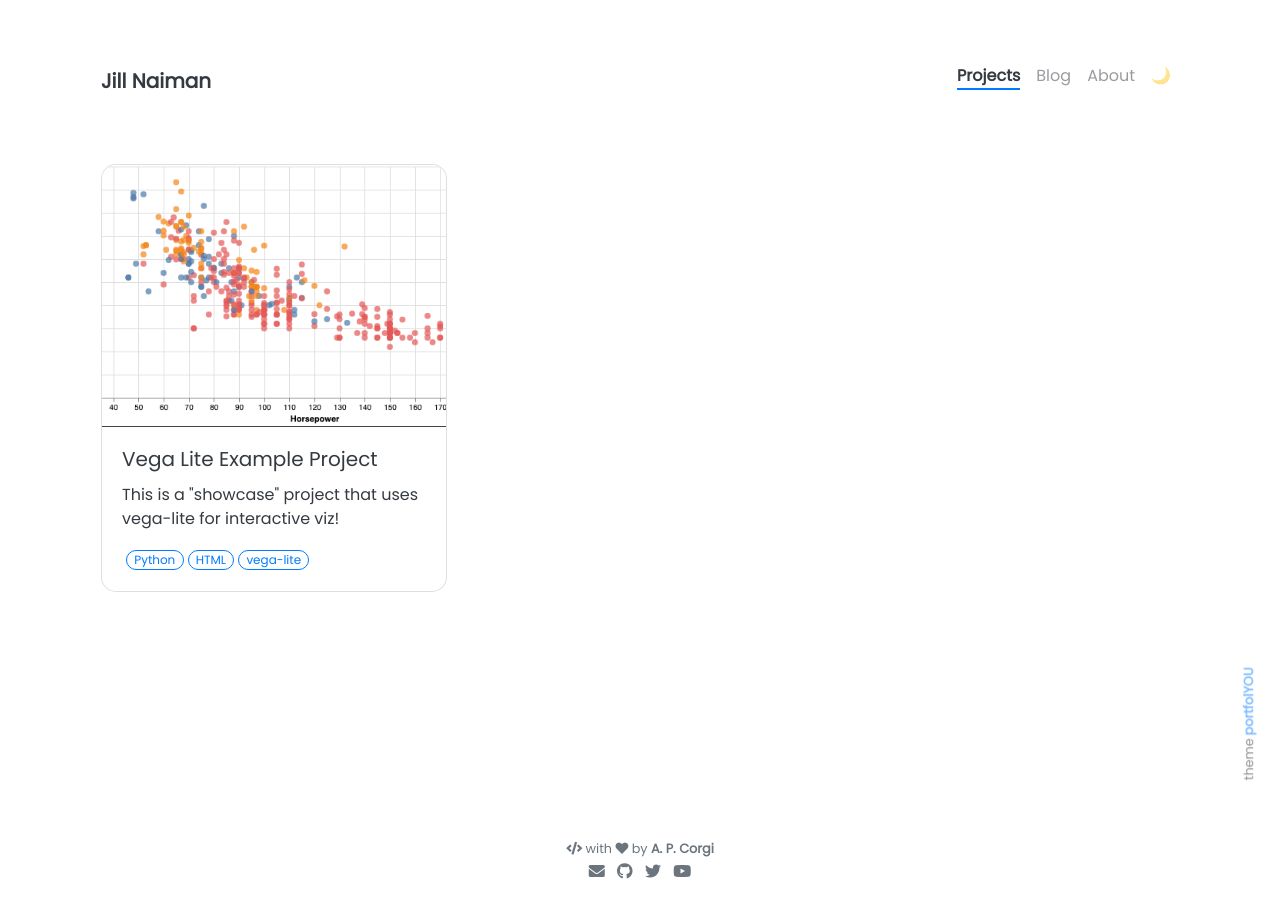
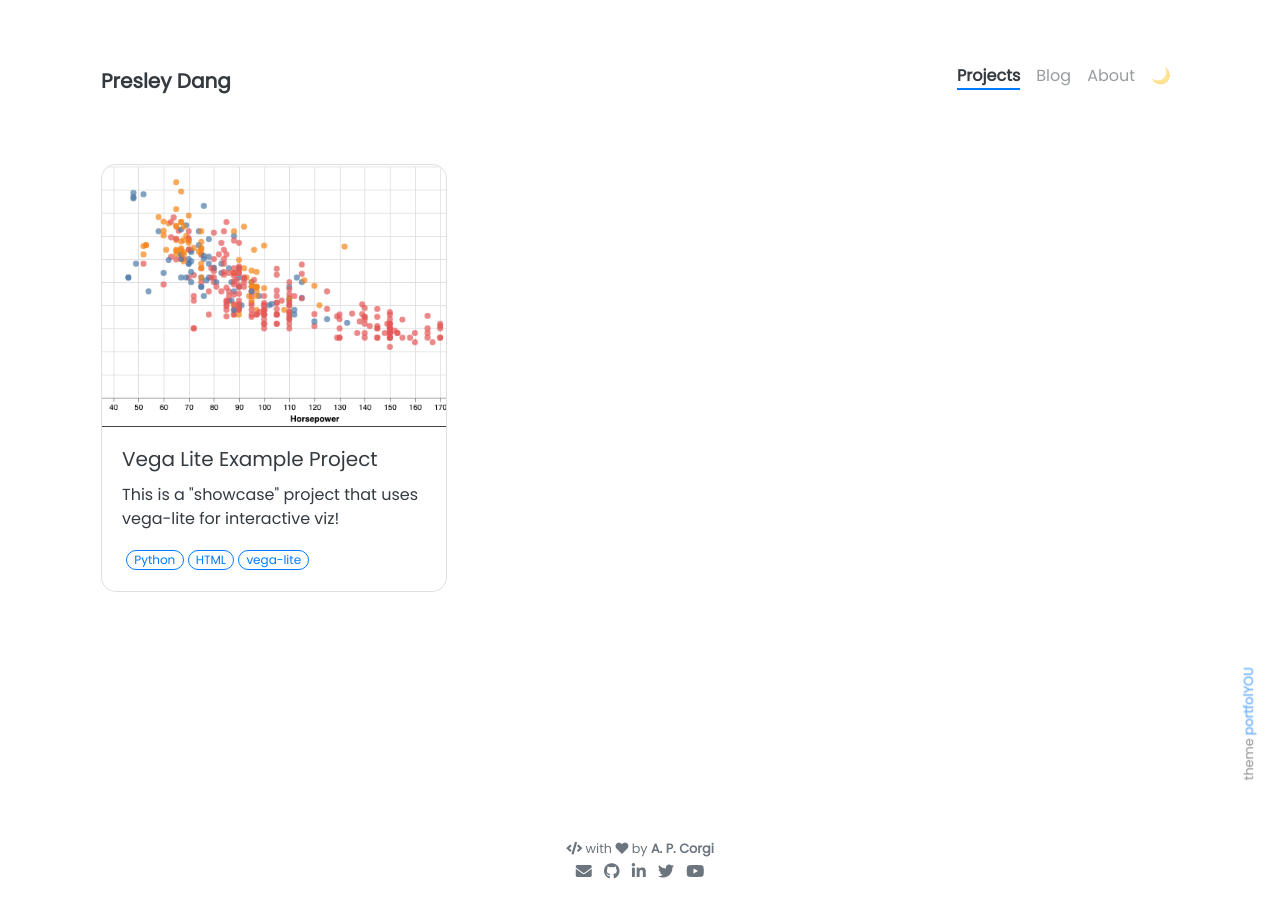
Before and after one commit to presley10/presley10.github.io, a Jekyll site: the page built from pages/projects.html, in a window 1280 px wide. Built offline with Jekyll 4.4.1, drawn with Linux system fonts in a browser that asks for light colours; nearby versions of some CDN libraries.

Commit message:
first change

```diff
--- a/_config.yml
+++ b/_config.yml
@@ -5,12 +5,12 @@
 # NOTE: it looks like you need to rebuild + repush everytime you update this _config.yml file
 
 ### Site Settings ###
-title               : Jill Naiman
+title               : Presley Dang
 description         : >-
                       I am definitely not a corgi!
 baseurl             : ""   # Change to empty quotes if you are hosting your site at <your-username>.github.io directly,
 #                                             otherwise will be hosted at <your-username>.github.io/{{base_url}}
-repository          : jnaiman               # Change to <your-username>/<your-username>.github.io (or remove it if you don't need remote projects)
+repository          : presley10              # Change to <your-username>/<your-username>.github.io (or remove it if you don't need remote projects)
 open_new_tab        : false                             # Opens external URLs in new tab (works for posts, projects and navbar only)
 
 
@@ -40,11 +40,11 @@ author:
 # dribbble          : your_username
   email             : username@domain.com
 #  facebook          : your_username
-  github            : jnaiman # JPN
+  github            : presley10 # JPN
 # gitlab            : your_username
 # instagram         : your_username
 # kaggle            : your_username
-#  linkedin          : your_username
+  linkedin          : https://www.linkedin.com/in/presley-dang-940435264/
 #  medium            : your_username
 # soundcloud        : your_username
 # spotify           : your_username
```
